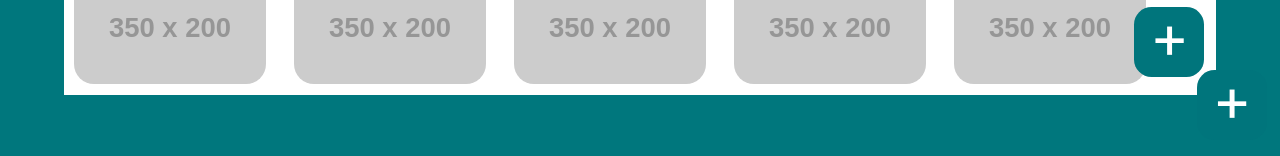
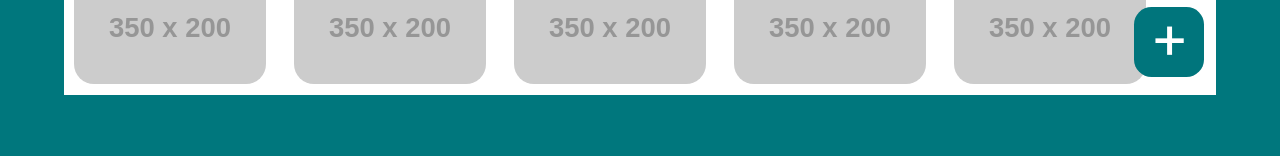
Before and after one commit to JoshuaVandaele/MiniCMS, a Vue app: page /selection in a window 1280 px wide. Shown: the part 636-792 px from the top of the page. Built offline with nearby package versions, Linux system fonts and the light colour scheme; the HTML template or start-up script is replaced by a standard one.

Commit message:
fix: Removal of one of the two "+" buttons

```diff
--- a/src/views/Selection.vue
+++ b/src/views/Selection.vue
@@ -23,12 +23,9 @@
             </div>
             <router-link to="/selection-template" id="add_button">+</router-link>
         </div>
-
-        <router-link to="/selection-template" id="add_button">+</router-link>
     </div>
 </template>
 <style scoped>
-
 body {
     margin: 0;
     background-color: #00757c;
@@ -267,10 +264,10 @@ export default {
         }
     },
     methods: {
-      redirect(model){
-        //Function used to redirect the user to the model managing page
-        window.location.href = '/edit-template/'+model; //https://stackoverflow.com/questions/35664550/vue-js-redirection-to-another-page
-      }
+        redirect(model) {
+            //Function used to redirect the user to the model managing page
+            window.location.href = '/edit-template/' + model; //https://stackoverflow.com/questions/35664550/vue-js-redirection-to-another-page
+        }
     }
 }
 </script>
```
